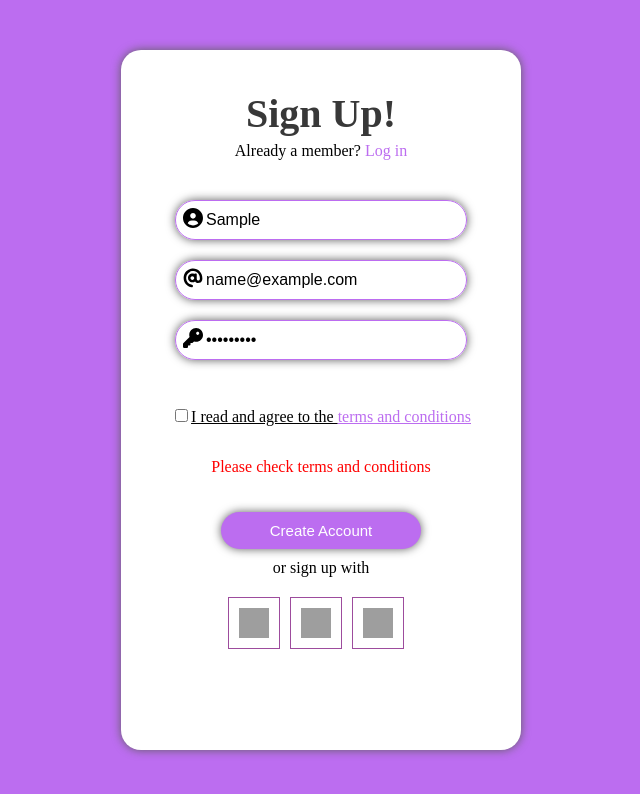
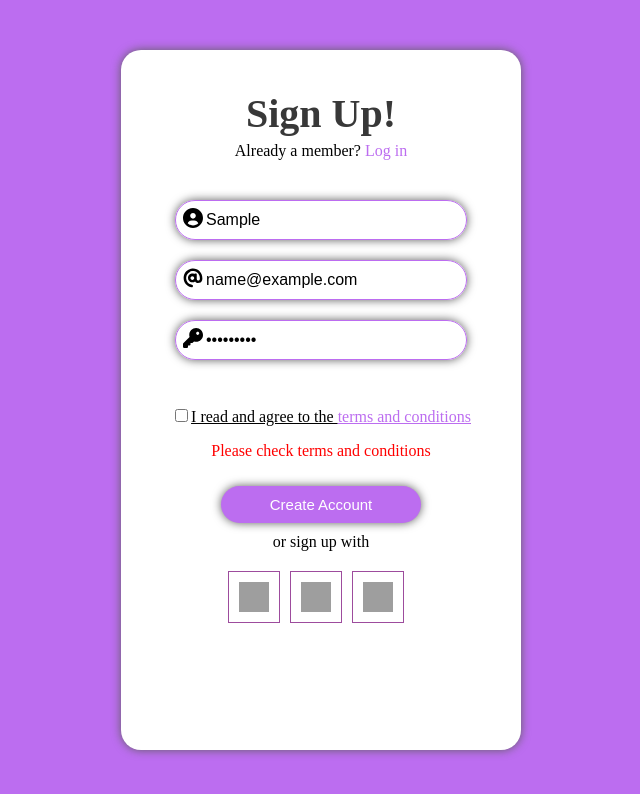
Before and after one commit to miniloda/SignUpUI, a plain HTML site: page index.html in a window 1280 px wide. Both pictures are taken after typing "Sample", "name@example.com", "Sample123" into the empty fields and a click on the button "Create Account". Shown: the whole page, without its empty margins (319-959 px from the left). Drawn offline with nearby package versions, Linux system fonts and the light colour scheme; grey boxes are pictures that could not be loaded.

Commit message:
changed some margins

```diff
--- a/src/css/styles.css
+++ b/src/css/styles.css
@@ -70,6 +70,7 @@ form>div{
     justify-content: center;
     margin-top: 10px;
 }
+
 span{
     font-size: 12px;
 }
@@ -88,7 +89,7 @@ input[type="checkbox"] {
     flex-direction: row;
     align-items: center;
     justify-content: center;
-    margin-top: 20px;
+    margin-top: 10px;
 }
 button{
     background-color: #bc6df0;
--- a/src/scripts/script.js
+++ b/src/scripts/script.js
@@ -139,6 +139,7 @@ function checkTerms(checkbox){
        let warning = document.createElement("p");
        warning.innerText = "Please check terms and conditions";
        warning.style.color = "red";
+       warning.style.marginTop = 0;
        let referenceNode = document.getElementById("terms-conditions");
        insertAfter(warning, referenceNode);
        termsPassed = false;
```
